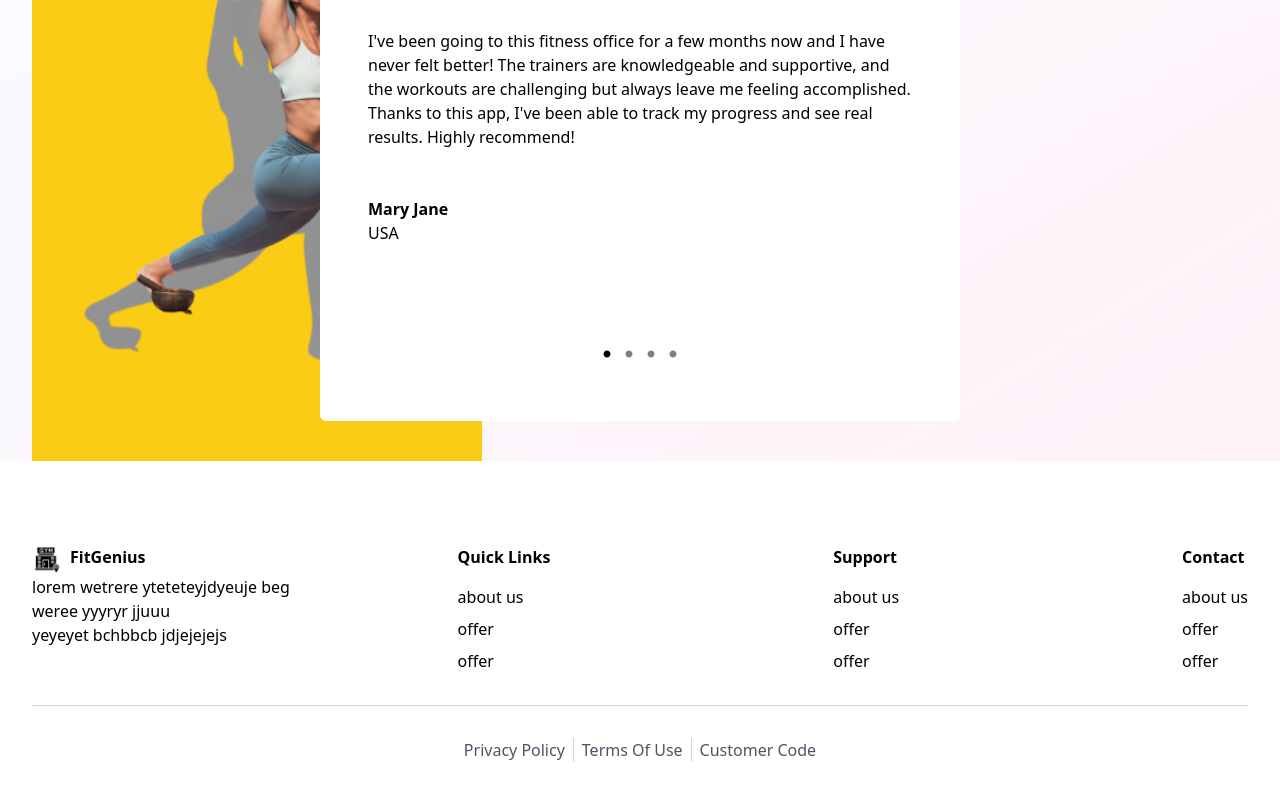
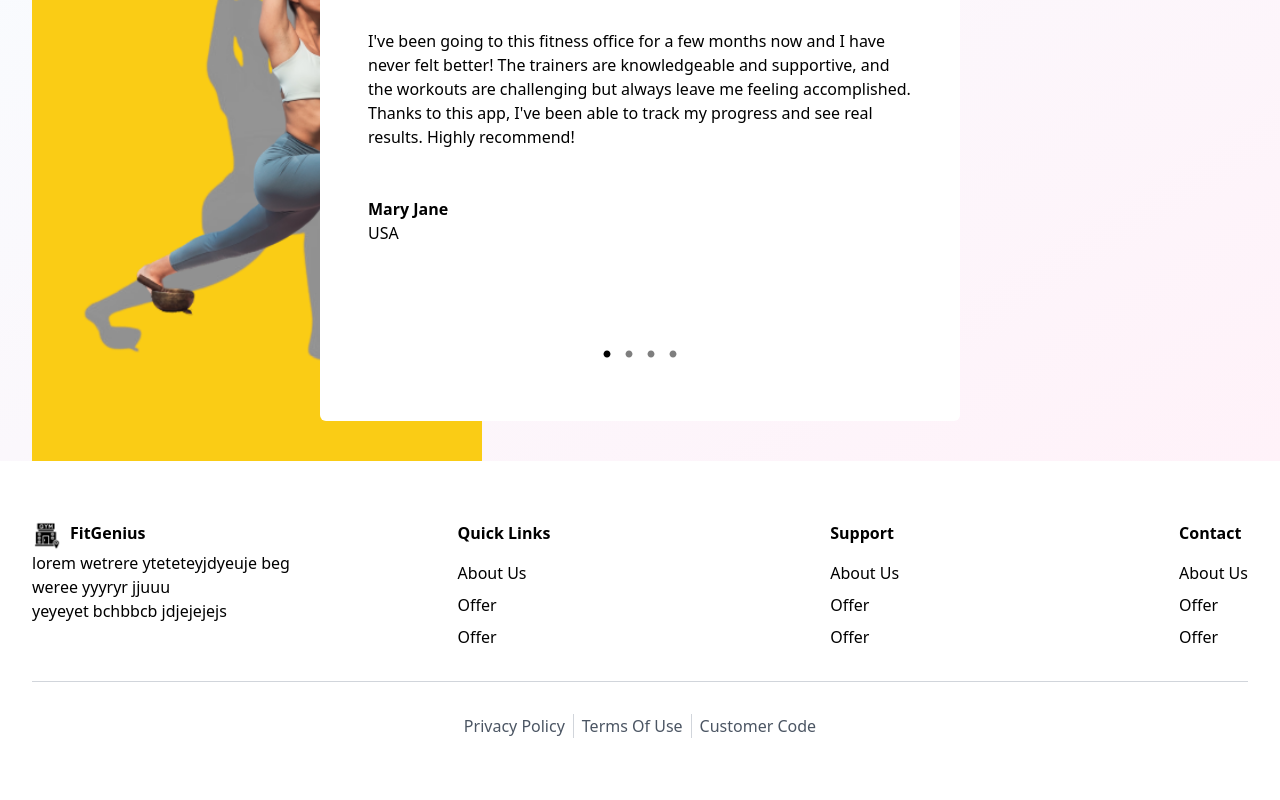
Before and after one commit to stanleynzegwu/fitness, a Next.js app: page / in a window 1280 px wide. Shown: the part 4489-5289 px from the top of the page. After the commit the page ends 5267 px from the top, so only its background shows below. Built offline with nearby package versions, Linux system fonts and the light colour scheme; no server answers.

Commit message:
committing footer

```diff
--- a/app/components/footer.tsx
+++ b/app/components/footer.tsx
@@ -4,7 +4,7 @@ import { gym } from "@/public/assets";
 
 const Footer = () => {
   return (
-    <div className="px-8 py-16 flex flex-col">
+    <div className="px-8 py-10 flex flex-col">
       <div className="flex flex-col pb-8 lg:flex-row w-full">
         {/* company address */}
         <div className="flex flex-col w-full lg:w-[35%]">
@@ -21,25 +21,25 @@ const Footer = () => {
           <div className="flex flex-col">
             <span className="font-bold capitalize pb-4">quick links</span>
             <ul className="flex flex-col gap-2">
-              <li className="">about us</li>
-              <li className="">offer</li>
-              <li className="">offer</li>
+              <li className="capitalize">about us</li>
+              <li className="capitalize">offer</li>
+              <li className="capitalize">offer</li>
             </ul>
           </div>
           <div className="flex flex-col">
             <span className="font-bold capitalize pb-4">support</span>
             <ul className="flex flex-col gap-2">
-              <li className="">about us</li>
-              <li className="">offer</li>
-              <li className="">offer</li>
+              <li className="capitalize">about us</li>
+              <li className="capitalize">offer</li>
+              <li className="capitalize">offer</li>
             </ul>
           </div>
           <div className="flex flex-col">
             <span className="font-bold capitalize pb-4">contact</span>
             <ul className="flex flex-col gap-2">
-              <li className="">about us</li>
-              <li className="">offer</li>
-              <li className="">offer</li>
+              <li className="capitalize">about us</li>
+              <li className="capitalize">offer</li>
+              <li className="capitalize">offer</li>
             </ul>
           </div>
         </div>
```
